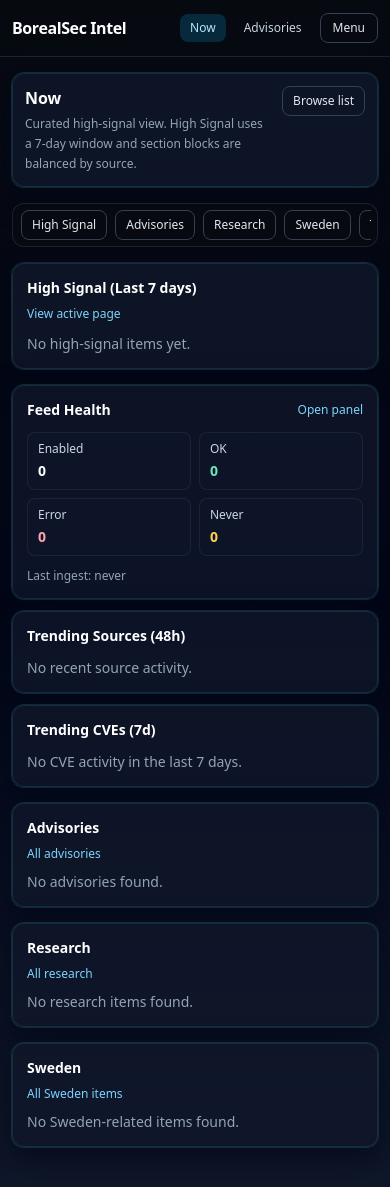
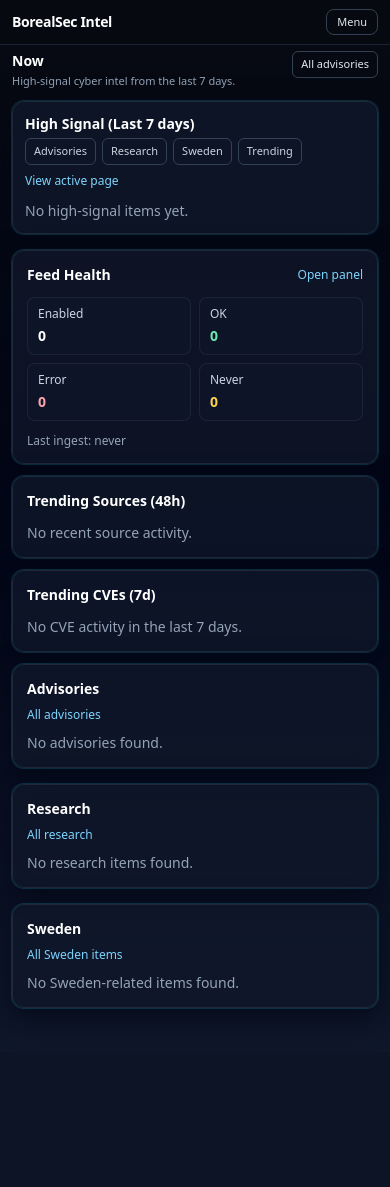
Before and after one commit to CBergane/intel, a Django app: page / in a window 390 px wide. After the commit the page ends 1009 px from the top, so only its background shows below. Run offline with Django 5.2, Linux system fonts and the light colour scheme; data that the repository does not hold is empty; some libraries are stand-ins or nearby versions.

Commit message:
multiple uppdates, edits and uppgrades

```diff
--- a/templates/base.html
+++ b/templates/base.html
@@ -34,10 +34,10 @@
     </style>
 </head>
 <body class="min-h-full overflow-x-hidden bg-gradient-to-b from-night via-slate-950 to-slate-900 text-slate-100">
-    <header class="sticky top-0 z-50 border-b border-line/80 bg-night/90 backdrop-blur supports-[backdrop-filter]:bg-night/70">
+    <header class="sticky top-0 z-50 border-b border-line/80 bg-night/95 backdrop-blur supports-[backdrop-filter]:bg-night/75">
         <div class="mx-auto max-w-7xl px-3 sm:px-6 lg:px-8">
-            <div class="flex h-14 items-center gap-2 sm:h-16">
-                <a href="/" class="shrink-0 text-base font-semibold tracking-tight text-white sm:text-lg">BorealSec Intel</a>
+            <div class="flex h-11 items-center gap-2 sm:h-16">
+                <a href="/" class="shrink-0 text-sm font-semibold tracking-tight text-white sm:text-lg">BorealSec Intel</a>
                 <p class="hidden text-xs text-slate-400 sm:block">Cybersecurity intelligence dashboard</p>
 
                 <nav class="ml-auto hidden items-center gap-1.5 text-sm md:flex">
@@ -61,9 +61,7 @@
                 </nav>
 
                 <div class="ml-auto flex items-center gap-2 md:hidden">
-                    <a href="/" class="rounded-lg px-2.5 py-1.5 text-xs font-medium {% if current_page == 'now' %}bg-sky-500/20 text-sky-200{% else %}text-slate-300 hover:bg-slate-800{% endif %}">Now</a>
-                    <a href="/advisories" class="rounded-lg px-2.5 py-1.5 text-xs font-medium {% if current_page == 'advisories' %}bg-sky-500/20 text-sky-200{% else %}text-slate-300 hover:bg-slate-800{% endif %}">Advisories</a>
-                    <button id="mobile-nav-toggle" type="button" class="rounded-lg border border-slate-700 px-3 py-1.5 text-xs font-medium text-slate-200 hover:bg-slate-800" aria-expanded="false" aria-controls="mobile-nav-shell">
+                    <button id="mobile-nav-toggle" type="button" class="rounded-lg border border-slate-700 px-2.5 py-1 text-[11px] font-medium text-slate-200 hover:bg-slate-800/90" aria-expanded="false" aria-controls="mobile-nav-shell">
                         Menu
                     </button>
                 </div>
@@ -83,6 +81,8 @@
                 <div>
                     <p class="px-3 pb-1 text-[11px] uppercase tracking-wide text-slate-500">Explore</p>
                     <div class="grid gap-1.5">
+                        <a href="/" class="rounded-lg px-3 py-2.5 text-slate-200 hover:bg-slate-800">Now</a>
+                        <a href="/advisories" class="rounded-lg px-3 py-2.5 text-slate-200 hover:bg-slate-800">Advisories</a>
                         <a href="/active" class="rounded-lg px-3 py-2.5 text-slate-200 hover:bg-slate-800">Active</a>
                         <a href="/research" class="rounded-lg px-3 py-2.5 text-slate-200 hover:bg-slate-800">Research</a>
                         <a href="/sweden" class="rounded-lg px-3 py-2.5 text-slate-200 hover:bg-slate-800">Sweden</a>
@@ -111,7 +111,7 @@
         </aside>
     </div>
 
-    <div class="mx-auto max-w-7xl px-3 pb-[max(2.5rem,env(safe-area-inset-bottom))] pt-4 sm:px-6 sm:pt-5 lg:px-8">
+    <div class="mx-auto max-w-7xl px-3 pb-[max(2.75rem,env(safe-area-inset-bottom))] pt-1.5 sm:px-6 sm:pt-5 lg:px-8">
         <main>
             {% block content %}{% endblock %}
         </main>
--- a/templates/intel/dashboard.html
+++ b/templates/intel/dashboard.html
@@ -4,8 +4,18 @@
 {% block title %}Now | BorealSec Intel{% endblock %}
 
 {% block content %}
-<section class="space-y-4 sm:space-y-5">
-    <div class="rounded-xl border border-line bg-panel/80 p-3 shadow-glow sm:p-4">
+<section class="space-y-3 sm:space-y-5">
+    <div class="sm:hidden">
+        <div class="flex items-start justify-between gap-2">
+            <div class="min-w-0">
+                <h1 class="text-sm font-semibold text-white">Now</h1>
+                <p class="mt-0.5 text-[11px] leading-4 text-slate-400">High-signal cyber intel from the last 7 days.</p>
+            </div>
+            <a href="/advisories" class="shrink-0 rounded-md border border-slate-700 px-2 py-1 text-[11px] font-medium text-slate-200 hover:bg-slate-800">All advisories</a>
+        </div>
+    </div>
+
+    <div class="hidden rounded-xl border border-line bg-panel/80 p-3.5 shadow-glow sm:block sm:p-4">
         <div class="flex items-start justify-between gap-3">
             <div class="min-w-0">
                 <h1 class="text-base font-semibold text-white sm:text-lg">Now</h1>
@@ -17,7 +27,7 @@
         </div>
     </div>
 
-    <nav class="sticky top-[3.65rem] z-30 rounded-xl border border-line/80 bg-night/90 p-1.5 backdrop-blur lg:hidden">
+    <nav class="sticky top-[3.25rem] z-30 hidden rounded-xl border border-line/80 bg-night/90 p-1.5 backdrop-blur sm:block lg:hidden">
         <div class="no-scrollbar flex gap-2 overflow-x-auto px-0.5 text-xs">
             <a href="#high-signal" class="shrink-0 rounded-lg border border-slate-700 px-2.5 py-1.5 text-slate-200 hover:bg-slate-800">High Signal</a>
             <a href="#advisories-block" class="shrink-0 rounded-lg border border-slate-700 px-2.5 py-1.5 text-slate-200 hover:bg-slate-800">Advisories</a>
@@ -28,9 +38,17 @@
     </nav>
 
     <div class="grid gap-4 lg:grid-cols-12 lg:gap-5">
-        <div id="high-signal" class="space-y-3 rounded-xl border border-line bg-panel/80 p-3.5 shadow-glow lg:col-span-8 sm:space-y-4 sm:p-4">
+        <div id="high-signal" class="space-y-3 rounded-xl border border-line bg-panel/80 p-3 shadow-glow lg:col-span-8 sm:space-y-4 sm:p-4">
             <div class="flex flex-col gap-2 sm:flex-row sm:items-center sm:justify-between">
-                <h2 class="text-sm font-semibold text-white sm:text-base">High Signal (Last 7 days)</h2>
+                <div class="space-y-1">
+                    <h2 class="text-sm font-semibold text-white sm:text-base">High Signal (Last 7 days)</h2>
+                    <div class="flex flex-wrap gap-1.5 text-[11px] sm:hidden">
+                        <a href="#advisories-block" class="rounded-md border border-slate-700 px-2 py-1 text-slate-300 hover:bg-slate-800">Advisories</a>
+                        <a href="#research-block" class="rounded-md border border-slate-700 px-2 py-1 text-slate-300 hover:bg-slate-800">Research</a>
+                        <a href="#sweden-block" class="rounded-md border border-slate-700 px-2 py-1 text-slate-300 hover:bg-slate-800">Sweden</a>
+                        <a href="#trending-block" class="rounded-md border border-slate-700 px-2 py-1 text-slate-300 hover:bg-slate-800">Trending</a>
+                    </div>
+                </div>
                 <a href="/active" class="text-xs font-medium text-sky-300 hover:text-sky-200 sm:text-sm">View active page</a>
             </div>
             <div class="space-y-2.5 sm:space-y-3">
```
Also changed, not shown: 1 other file.
